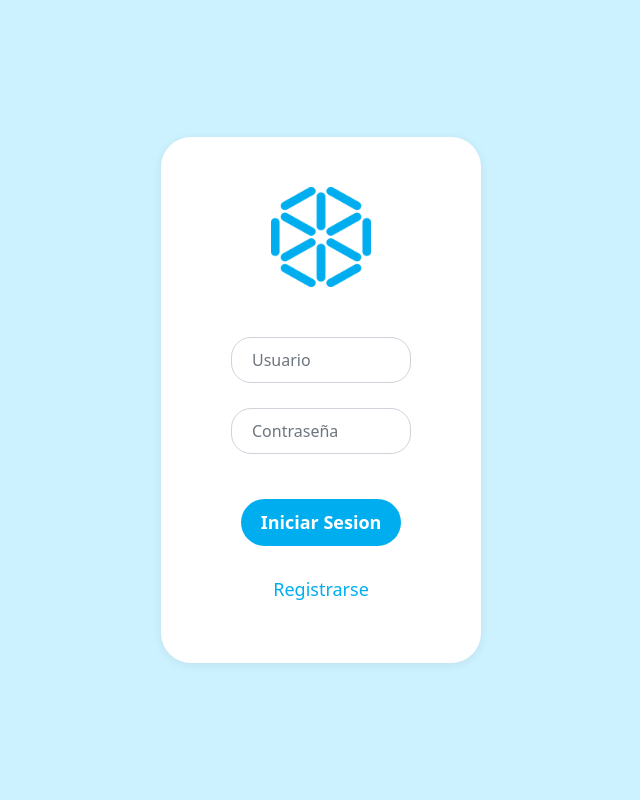
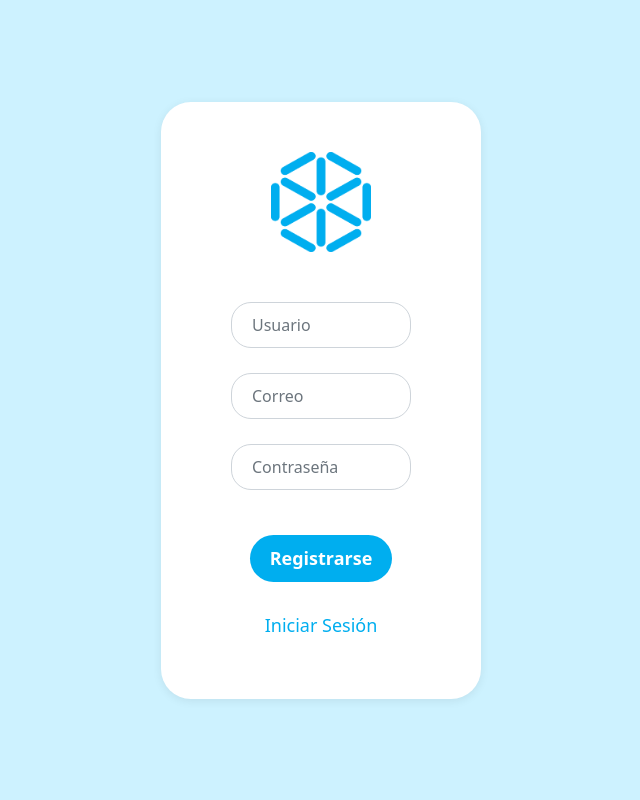
Before and after one commit to Alexis-P252/LabRIA, an Angular app: page /register in a window 1280 px wide. Shown: the top 800 px of the page, without its empty margins (319-959 px from the left). Built offline with nearby package versions, Linux system fonts and the light colour scheme.

Commit message:
register

```diff
--- a/src/app/app.component.html
+++ b/src/app/app.component.html
@@ -1,3 +1,6 @@
+<router-outlet></router-outlet>
+
+
 <app-login>
 
 </app-login>
--- a/src/app/login/login.component.html
+++ b/src/app/login/login.component.html
@@ -2,7 +2,6 @@
 
         <form class="registration-form">
             <div class="form-icon">
-                <!-- imagen UTEC-->
                 <img class="logo" src="../../../assets/logo_UTEC.png" alt="Logo UTEC">
 
             </div>
@@ -17,7 +16,7 @@
                 <button type="button" class="btn btn-block create-account">Iniciar Sesion</button>
             </div>
             <div class="form-group d-flex justify-content-center align-items-center">
-                <button type="button" class="btn btn-block create-account btn-invertido">Registrarse </button>
+                <button type="button" class="btn btn-block create-account btn-invertido" routerLink="/register">Registrarse </button>
             </div>
 
         </form>
--- /dev/null
+++ b/src/app/register/register.component.css
@@ -0,0 +1,113 @@
+body{
+    background-color: #cdf2ff;
+    height: 100vh;
+    display: flex;
+    align-items: center;
+    justify-content: center;
+
+}
+
+.logo{
+    width: 100px;
+    height: 100px;
+    margin-bottom: 20px;
+}
+
+
+form{
+    background-color: #fff !important;
+    width: 25%;
+    margin: auto;
+    padding: 50px 70px;
+    border-radius: 30px;
+    box-shadow: 0px 2px 10px rgba(0, 0, 0, 0.075);
+}
+
+
+.btn-invertido{
+    background-color: white !important;
+    color: #00aeef !important;
+    font-weight: 400 !important;
+}
+
+
+
+.registration-form .form-icon{
+	text-align: center;
+
+    border-radius: 50%;
+    font-size: 40px;
+    color: white;
+    width: 100px;
+    height: 100px;
+    margin: auto;
+    margin-bottom: 50px;
+    line-height: 100px;
+}
+
+.registration-form .item{
+	border-radius: 20px;
+    margin-bottom: 25px;
+    padding: 10px 20px;
+}
+
+.registration-form .create-account{
+    border-radius: 30px;
+    padding: 10px 20px;
+    font-size: 18px;
+    font-weight: bold;
+    background-color: #00aeef;
+    border: none;
+    color: white;
+    margin-top: 20px;
+}
+
+.registration-form .social-media{
+    max-width: 600px;
+    background-color: #fff;
+    margin: auto;
+    padding: 35px 0;
+    text-align: center;
+    border-bottom-left-radius: 30px;
+    border-bottom-right-radius: 30px;
+    color: #9fadca;
+    border-top: 1px solid #dee9ff;
+    box-shadow: 0px 2px 10px rgba(0, 0, 0, 0.075);
+}
+
+.registration-form .social-icons{
+    margin-top: 30px;
+    margin-bottom: 16px;
+}
+
+.registration-form .social-icons a{
+    font-size: 23px;
+    margin: 0 3px;
+    color: #5691ff;
+    border: 1px solid;
+    border-radius: 50%;
+    width: 45px;
+    display: inline-block;
+    height: 45px;
+    text-align: center;
+    background-color: #fff;
+    line-height: 45px;
+}
+
+.registration-form .social-icons a:hover{
+    text-decoration: none;
+    opacity: 0.6;
+}
+
+@media (max-width: 576px) {
+    .registration-form form{
+        padding: 50px 20px;
+    }
+
+    .registration-form .form-icon{
+        width: 70px;
+        height: 70px;
+        font-size: 30px;
+        line-height: 70px;
+    }
+}
--- /dev/null
+++ b/src/app/register/register.component.html
@@ -0,0 +1,32 @@
+<body>
+
+    <form class="registration-form">
+        <div class="form-icon">
+            <img class="logo" src="../../../assets/logo_UTEC.png" alt="Logo UTEC">
+
+        </div>
+        <div class="form-group">
+            <input type="text" class="form-control item" id="username" placeholder="Usuario" required>
+        </div>
+        <div class="form-group">
+            <input type="mail" class="form-control item" id="email" placeholder="Correo" required>
+        </div>
+        <div class="form-group">
+            <input type="password" class="form-control item" id="password" placeholder="Contraseña" required>
+        </div>
+
+        <div class="form-group d-flex justify-content-center align-items-center">
+            <button type="button" class="btn btn-block create-account">Registrarse</button>
+        </div>
+        <div class="form-group d-flex justify-content-center align-items-center">
+            <button type="button" class="btn btn-block create-account btn-invertido" routerLink="/login">Iniciar Sesión </button>
+        </div>
+
+    </form>
+
+
+
+<script type="text/javascript" src="https://code.jquery.com/jquery-3.2.1.min.js"></script>
+<script type="text/javascript" src="https://cdnjs.cloudflare.com/ajax/libs/jquery.mask/1.14.15/jquery.mask.min.js"></script>
+<script src="assets/js/script.js"></script>
+</body>
--- /dev/null
+++ b/src/app/register/register.component.ts
@@ -0,0 +1,15 @@
+import { Component, OnInit } from '@angular/core';
+
+@Component({
+  selector: 'app-register',
+  templateUrl: './register.component.html',
+  styleUrls: ['./register.component.css']
+})
+export class RegisterComponent implements OnInit {
+
+  constructor() { }
+
+  ngOnInit(): void {
+  }
+
+}
```
Also changed, not shown: src/app/app-routing.module.ts (+7 -3 lines), src/app/app.module.ts (+6 -1 lines), 1 other file (tests, documents, lock files or other folders).
